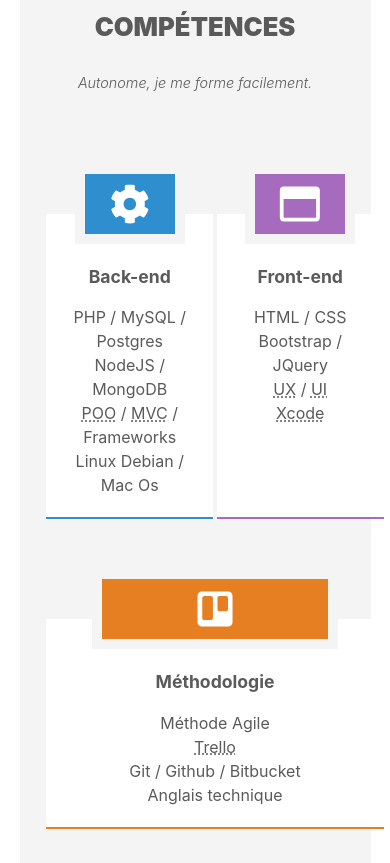
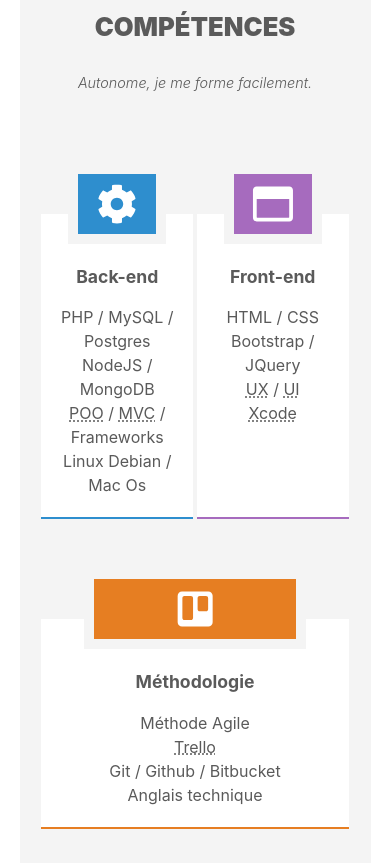
Before and after one commit to GILABERTPhilippine/New_CV, a website: page index.html in a window 390 px wide. Shown: the part 661-1524 px from the top of the page. Drawn offline with nearby package versions, Linux system fonts and the light colour scheme; files whose address does not match are found by name.

Commit message:
responsive

```diff
--- a/css/style.css
+++ b/css/style.css
@@ -249,6 +249,17 @@
     font-style: italic;
     text-align: center;
     /* margin-bottom: 0px; */
+}
+
+@media (max-width: 640px) {
+
+    #comp,
+    #cont {
+        margin-left: 0px;
+        margin-right: 0px;
+        padding-left: 20px;
+        padding-right: 20px;
+    }
 }
 
 @media screen and (min-width:1201px) {
--- a/index.html
+++ b/index.html
@@ -96,12 +96,11 @@
         </div>
         <!-- FIN CARROUSEL -->
 
-        <!-- <div data-spy="scroll" data-target="#navbar-example2" data-offset="0"> -->
         <!-- PARTIE COMPETENCE -->
         <div id="competences" class="section">
             <p class="title">COMPÉTENCES</p>
             <p class="intro">Autonome, je me forme facilement.</p>
-            <ul class="row text-center">
+            <ul class="row text-center" id="comp">
                 <li class="col col-lg-3 large-offset-1 col-md-4 medium-offset-0 col-sm-8 small-offset-2 mmmmmt mmmmb text-center bg-white border-blue">
                     <i class="fas fa-cog fa-5x icon-skill bg-blue block bounce-top" id="backend"></i>
                     <p class="skill-title">Back-end</p>
@@ -114,9 +113,6 @@
                     </ul>
                 </li>
                 <li class="col col-lg-3 large-offset-0-5 col-md-4 medium-offset-0 col-sm-8 small-offset-2 mmmmmt mmmmb bg-white border-purple text-center">
-                    <!-- <div class="icon-skill bg-purple text-center">
-                            <i class="block effect-zoom-rotate"></i>
-                        </div> -->
                     <i class="far fa-window-maximize fa-5x icon-skill bg-purple block shake-horizontal" id="frontend"></i>
                     <p class="skill-title">Front-end</p>
                     <ul class="skill-list">
@@ -129,9 +125,6 @@
                     </ul>
                 </li>
                 <li class="col col-lg-3 large-offset-0-5 col-md-4 medium-offset-0 col-sm-8 small-offset-2 mmmmmt mmmmb bg-white border-carrot text-center ">
-                    <!-- <div class="icon icon-skill bg-carrot text-center">
-                            <i class="block ico ico-extra effect-zoom"></i>
-                        </div> -->
                     <i class="fab fa-trello fa-5x icon-skill bg-carrot block kenburns-top" id="methodologie"></i>
                     <p class="skill-title">Méthodologie</p>
                     <ul class="skill-list">
@@ -425,7 +418,7 @@
         <div id="contact" class="section">
             <h2 class="title white">Contact</h2>
             <p class="intro white">N'hésitez pas!</p>
-            <ul class="row text-center">
+            <ul class="row text-center" id="cont">
                 <li class="col col-lg-3 large-offset-1 col-md-4 medium-offset-0 col-sm-8 small-offset-2 mmmmmt mmmmb text-center bg-white border-carrot">
                     <i class="fas fa-mobile-alt fa-5x icon-skill bg-carrot block bounce-top" id="tel"></i>
                     <p class="skill-title">+33 6 42 93 65 13</p>
```
